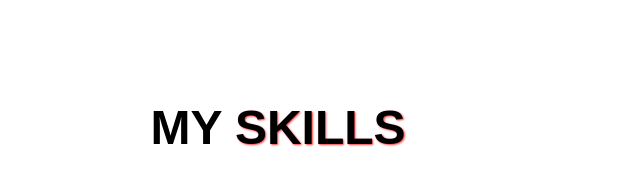
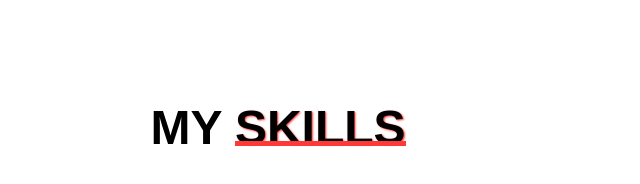
Before and after one commit to amermohamed11/My-Portfolioo-website, a plain HTML site: page index.html in a window 1280 px wide. Shown: the part 1254-1438 px from the top of the page, 362-1002 px from the left. Drawn offline with Linux system fonts and the light colour scheme; a web font is replaced by a local one.

Commit message:
Update style.css

```diff
--- a/css/style.css
+++ b/css/style.css
@@ -301,6 +301,16 @@ header nav .logo img {
   text-shadow: 1.1px 1px 2px var(--main-color-font);
 }
 
+.mySkills h1 span::after {
+  content: "";
+  position: absolute;
+  height: 5px;
+  background-color: var(--main-color-font);
+  left: 0;
+  bottom: 8px;
+  width: 100%;
+}
+
 .mySkills .img-Container {
   width: 100%;
   display: grid;
```
